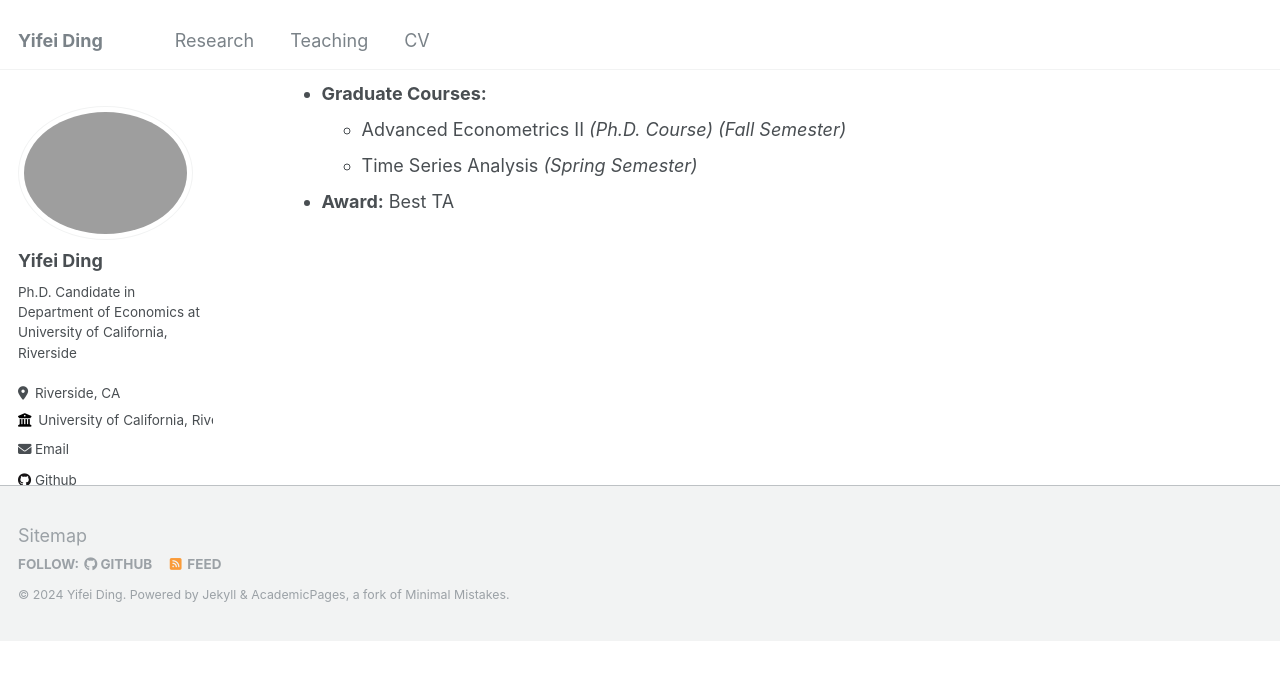
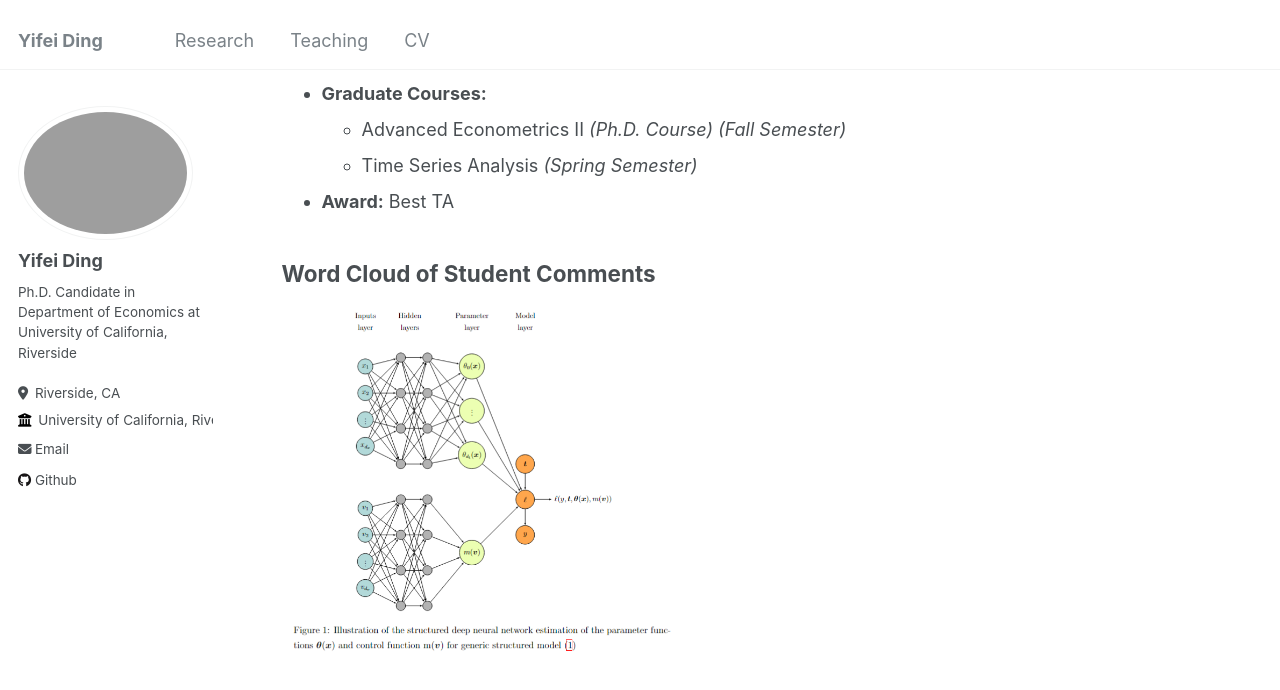
Before and after one commit to YifeiDing-UCR/YifeiDing-UCR.github.io, a Jekyll site: the page built from _pages/teaching.md, in a window 1280 px wide and 900 px high, scrolled down 667 px. Shown: the top 690 px of the window. Built offline with Jekyll 4.4.1, drawn with Linux system fonts in a browser that asks for light colours; before the commit the page ends 1307 px from its top, so only the background shows below that.

Commit message:
Update teaching.md

```diff
--- a/_pages/teaching.md
+++ b/_pages/teaching.md
@@ -31,3 +31,7 @@ author_profile: true
   - Time Series Analysis *(Spring Semester)*
 
 - **Award:** Best TA
+
+
+## Word Cloud of Student Comments
+<img src="../images/Structural%20deep%20neural%20network.png" alt="Structured Deep Neural Network Estimation" width="400">
```
